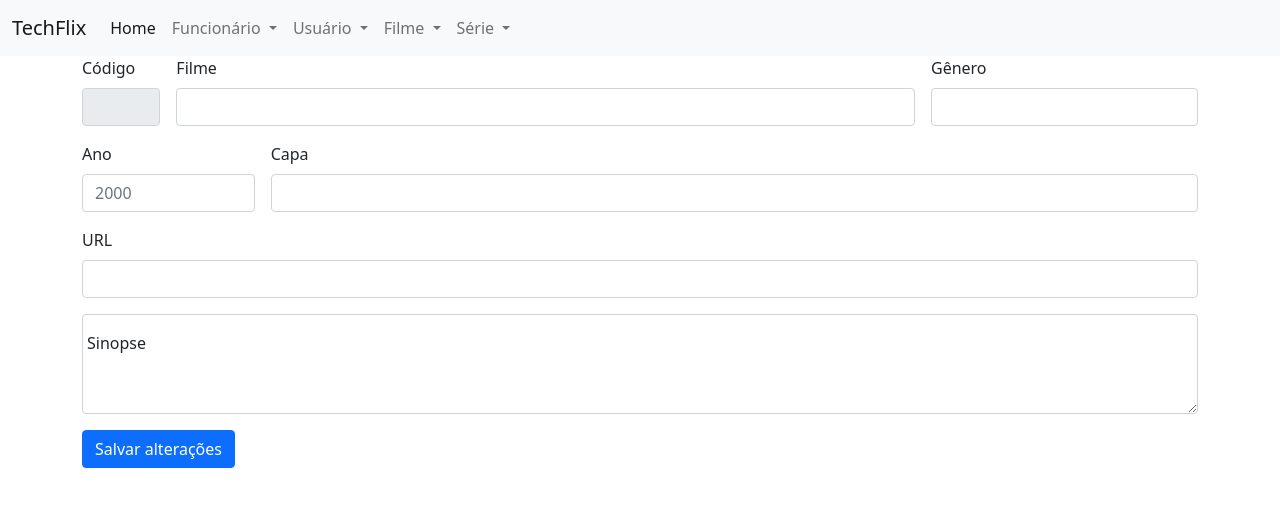
After one commit to eualves/streaming, a PHP site: page /View/alterarFilme.php?codigo=1 in a window 1280 px wide. The commit adds this page. Shown: the top 507 px of the page. Run offline with PHP 8.4, Linux system fonts and the light colour scheme; data that the repository does not hold is empty.

Commit message:
Buscar Filmes

```diff
--- a/Controller/inserirFilme.php
+++ b/Controller/inserirFilme.php
@@ -1,4 +1,5 @@
 <?php
+include_once("../View/header.php");
 require_once("../Model/bancoFilme.php");
 require_once("../Model/conexao.php");
 
@@ -9,3 +10,5 @@ if(insereFilme($conexao, $filme, $genero, $sinopse, $ano, $capa, $url)){
 }else{
     echo("O Filme não foi para o banco de dados!");
 }
+
+include_once("../View/footer.php");
--- a/Model/bancoFilme.php
+++ b/Model/bancoFilme.php
@@ -10,10 +10,15 @@ function visuNomeFilme($conexao, $filme)
 {
     $query = "select * from tbfilme where nomefil like '%{$filme}%'";
     $resultado = mysqli_query($conexao, $query);
-    $infoFilme = mysqli_fetch_assoc($resultado);
+    //$infoFilme = mysqli_fetch_assoc($resultado);
 
-    $_SESSION["infoFilme"] = array();
-    $_SESSION["infoFilme"] = $infoFilme;
+    return $resultado;
+}
+
+function visuCodigoFilme($conexao, $codigo){
+    $query ="Select * from tbfilme where codfil={$codigo}";
+    $resultado = mysqli_query($conexao, $query);
+
     return $resultado;
 }
 
--- /dev/null
+++ b/View/alterarFilme.php
@@ -0,0 +1,57 @@
+<?php
+include_once("header.php");
+include_once('../Model/conexao.php');
+include_once('../Model/bancoFilme.php');
+
+$codigo = $_GET["codigo"];
+
+$resul = visuCodigoFilme($conexao, $codigo);
+$filme = mysqli_fetch_assoc($resul);
+?>
+<div class="container">
+    <form action="../Controller/alteraFilme.php" method="post" class="row g-3">
+
+        <div class="col-md-1">
+            <label for="inputCodigo" class="form-label">Código</label>
+            <input type="text" readonly value="<?= $filme['codfil'] ?>" name="codfil" class="form-control" id="inputCodigo">
+        </div>
+
+        <div class="col-md-8">
+            <label for="inputFilme" class="form-label">Filme</label>
+            <input type="text" value="<?= $filme['nomefil'] ?>" name="filme" class="form-control" id="inputFilme">
+        </div>
+
+        <div class="col-md-3">
+            <label for="inputGenero" class="form-label">Gênero</label>
+            <input type="text" value="<?= $filme['generofil'] ?>" name="genero" class="form-control" id="inputGenero">
+        </div>
+
+        <div class="col-2">
+            <label for="inputAno" class="form-label">Ano</label>
+            <input type="text" value="<?= $filme['anofil'] ?>" name="ano" class="form-control" id="inputAno" placeholder="2000">
+        </div>
+
+        <div class="col-md-10">
+            <label for="inputCapa" class="form-label">Capa</label>
+            <input type="text" value="<?= $filme['capafil'] ?>" name="capa" class="form-control" id="inputCapa">
+        </div>
+
+        <div class="col-md-12">
+            <label for="inputURL" class="form-label">URL</label>
+            <input type="text" value="<?= $filme['urlfil'] ?>" name="url" class="form-control" id="inputURL">
+        </div>
+
+        <div class="form-floating">
+            <textarea class="form-control" name="sinopse" placeholder="Leave a comment here" id="floatingTextarea2" style="height: 100px"><?= $filme['sinopsefil'] ?></textarea>
+            <label for="floatingTextarea2">Sinopse</label>
+        </div>
+
+        <div class="col-12">
+            <button type="submit" class="btn btn-primary">Salvar alterações</button>
+        </div>
+    </form>
+</div>
+
+<?php
+include("footer.php")
+?>
--- a/View/header.php
+++ b/View/header.php
@@ -29,7 +29,6 @@
                         <ul class="dropdown-menu" aria-labelledby="navbarDropdownMenuLink">
                             <li><a class="dropdown-item" href="cadastroFuncionario.php">Cadastrar</a></li>
                             <li><a class="dropdown-item" href="#">Buscar</a></li>
-                            <li><a class="dropdown-item" href="#">Alterar</a></li>
                         </ul>
                     </li>
 
@@ -40,7 +39,6 @@
                         <ul class="dropdown-menu" aria-labelledby="navbarDropdownMenuLink">
                             <li><a class="dropdown-item" href="cadastroUsuario.php">Cadastrar</a></li>
                             <li><a class="dropdown-item" href="#">Buscar</a></li>
-                            <li><a class="dropdown-item" href="#">Alterar</a></li>
                         </ul>
                     </li>
 
@@ -49,9 +47,8 @@
                             Filme
                         </a>
                         <ul class="dropdown-menu" aria-labelledby="navbarDropdownMenuLink">
-                            <li><a class="dropdown-item" href="cadastroFilme.php">Cadastrar</a></li>
-                            <li><a class="dropdown-item" href="#">Buscar</a></li>
-                            <li><a class="dropdown-item" href="#">Alterar</a></li>
+                            <li><a class="dropdown-item" href="../View/cadastroFilme.php">Cadastrar</a></li>
+                            <li><a class="dropdown-item" href="../View/visualizarFilme.php">Buscar</a></li>
                         </ul>
                     </li>
 
@@ -62,7 +59,6 @@
                         <ul class="dropdown-menu" aria-labelledby="navbarDropdownMenuLink">
                             <li><a class="dropdown-item" href="#">Cadastrar</a></li>
                             <li><a class="dropdown-item" href="#">Buscar</a></li>
-                            <li><a class="dropdown-item" href="#">Alterar</a></li>
                         </ul>
                     </li>
                 </ul>
```
Also changed, not shown: Controller/alteraFilme.php (added, +15 -0 lines), Controller/buscaNomeFilme.php (deleted, +0 -11 lines), Controller/deleteFilme.php (added, +15 -0 lines), View/visualizarFilme.php (+28 -10 lines).
